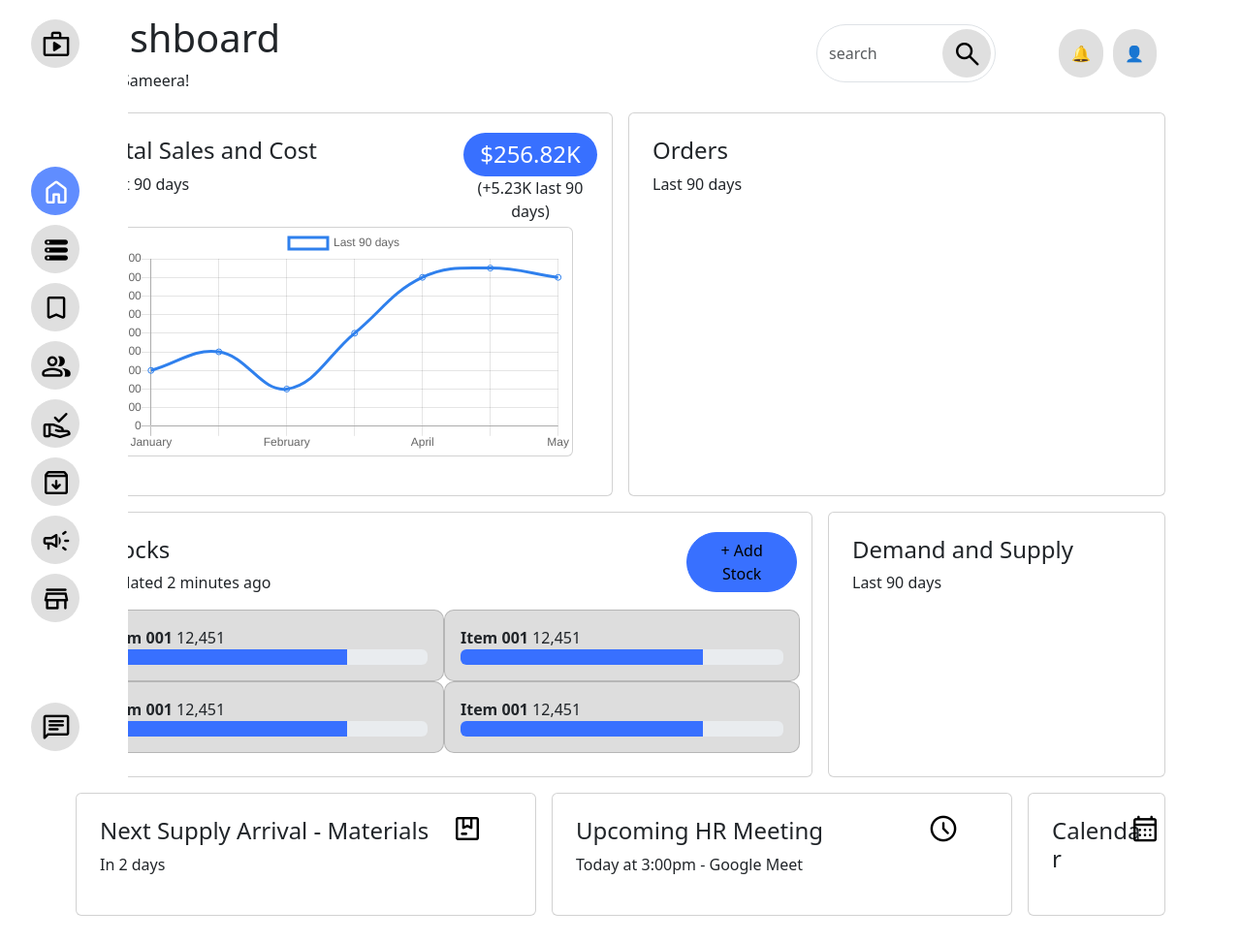
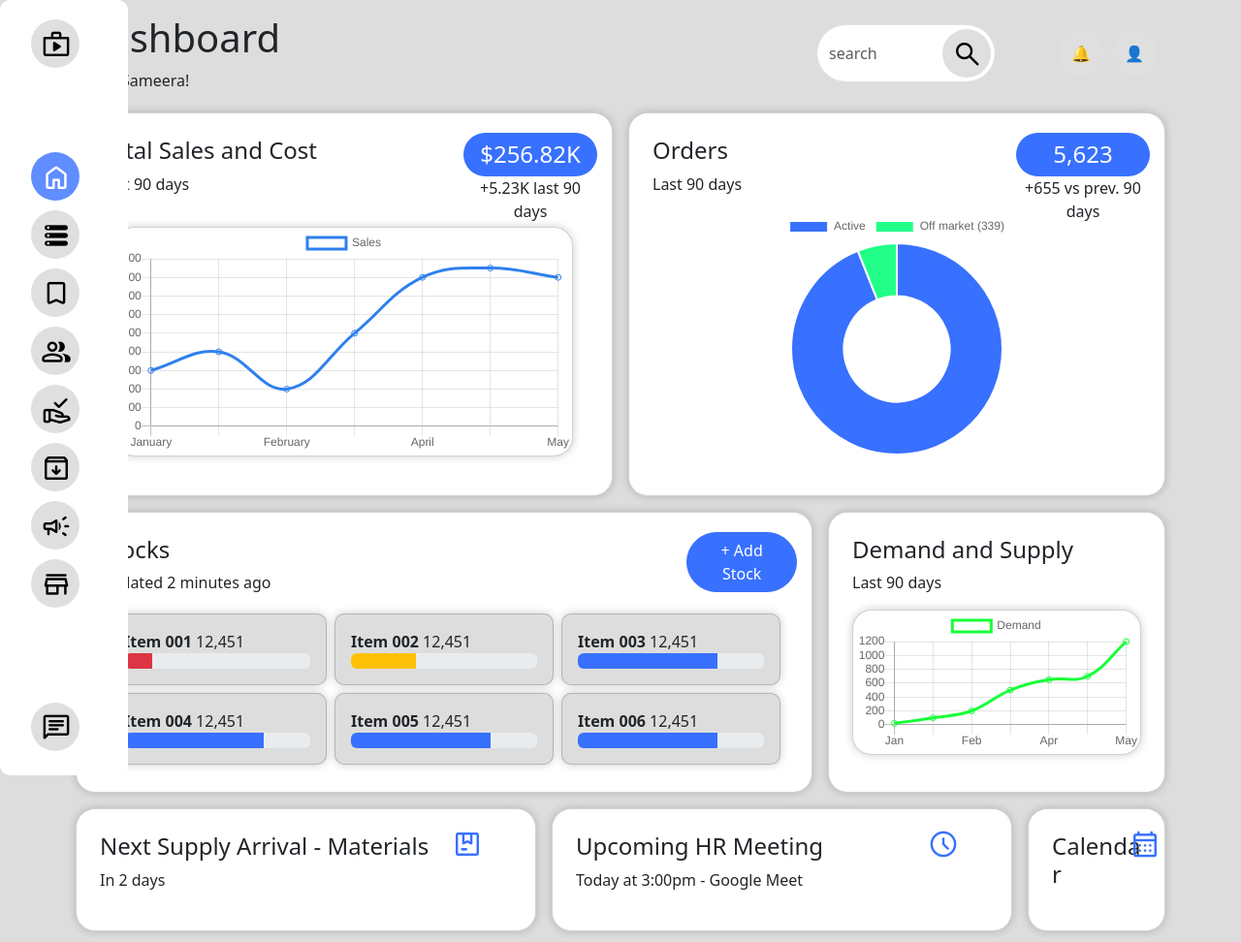
Before and after one commit to sameerasw/toolstore-ui, a website: page index.html in a window 1280 px wide. Shown: the whole page at 97% size. Drawn offline with nearby package versions, Linux system fonts and the light colour scheme.

Commit message:
Completed first 3 pages - refinements TBD

```diff
--- a/index.html
+++ b/index.html
@@ -52,7 +52,7 @@
         <div class="container" id="view">
             <div class="row">
                 <div class="card col p-4 m-2">
-                    <div class="card-button w-25 text-center"><h4 class="text-white m-0 bg-primary rounded-pill p-2">$256.82K</h4>(+5.23K last 90 days)</div>
+                    <div class="card-button w-25 text-center"><h4 class="text-white m-0 bg-primary rounded-pill p-2">$256.82K</h4>+5.23K last 90 days</div>
                     <h4>Total Sales and Cost</h4>
                     <p>Last 90 days</p>
                     <div class="card-body">
@@ -62,40 +62,56 @@
                     </div>
                 </div>
                 <div class="card col p-4 m-2">
+                    <div class="card-button w-25 text-center"><h4 class="text-white m-0 bg-primary rounded-pill p-2">5,623</h4>+655 vs prev. 90 days</div>
                     <h4>Orders</h4>
                     <p>Last 90 days</p>
+                      <canvas id="chart2"></canvas>
                 </div>
             </div>
             <div class="row">
                 <div class="card col-8 p-4 m-2">
                     <h4>Stocks</h4>
                     <p>Updated 2 minutes ago</p>
-                    <button type="button" class="btn btn-primary rounded-pill card-button">+ Add Stock</button>
-                    <div class="cards row" id="stock-cards-container">
-                        <div class="stock-card card col-6 p-3">
+                    <button type="button" class="btn btn-primary rounded-pill card-button text-white">+ Add Stock</button>
+                    <div class="inventory-item-cards">
+                        <div class="cards row px-3" id="stock-cards-container">
+                            <div class="stock-card card col p-3 m-1">
                                 <span><b>Item 001</b>   12,451</span>
                                 <div class="progress">
-                                <div class="progress-bar" role="progressbar" style="width: 75%" aria-valuenow="75" aria-valuemin="0" aria-valuemax="100"></div>
+                                    <div class="progress-bar bg-danger" role="progressbar" style="width: 15%" aria-valuenow="75" aria-valuemin="0" aria-valuemax="100"></div>
                                 </div>
                             </div>
-                        <div class="stock-card card col-6 p-3">
-                            <span><b>Item 001</b>   12,451</span>
+                            <div class="stock-card card col p-3 m-1">
+                                <span><b>Item 002</b>   12,451</span>
+                                <div class="progress">
+                                    <div class="progress-bar bg-warning" role="progressbar" style="width: 35%" aria-valuenow="75" aria-valuemin="0" aria-valuemax="100"></div>
+                                </div>
+                            </div>
+                            <div class="stock-card card col p-3 m-1">
+                                <span><b>Item 003</b>   12,451</span>
                                 <div class="progress">
                                     <div class="progress-bar" role="progressbar" style="width: 75%" aria-valuenow="75" aria-valuemin="0" aria-valuemax="100"></div>
                                 </div>
                             </div>
                         </div>
-                    <div class="cards row" id="stock-cards-container">
-                        <div class="stock-card card col-6 p-3">
-                            <span><b>Item 001</b>   12,451</span>
+                        <div class="cards row px-3" id="stock-cards-container">
+                            <div class="stock-card card col p-3 m-1">
+                                <span><b>Item 004</b>   12,451</span>
                                 <div class="progress">
                                     <div class="progress-bar" role="progressbar" style="width: 75%" aria-valuenow="75" aria-valuemin="0" aria-valuemax="100"></div>
                                 </div>
                             </div>
-                        <div class="stock-card card col-6 p-3">
-                            <span><b>Item 001</b>   12,451</span>
+                            <div class="stock-card card col p-3 m-1">
+                                <span><b>Item 005</b>   12,451</span>
                                 <div class="progress">
                                     <div class="progress-bar" role="progressbar" style="width: 75%" aria-valuenow="75" aria-valuemin="0" aria-valuemax="100"></div>
+                                </div>
+                            </div>
+                            <div class="stock-card card col p-3 m-1">
+                                <span><b>Item 006</b>   12,451</span>
+                                <div class="progress">
+                                    <div class="progress-bar" role="progressbar" style="width: 75%" aria-valuenow="75" aria-valuemin="0" aria-valuemax="100"></div>
+                                </div>
                             </div>
                         </div>
                     </div>
@@ -103,9 +119,12 @@
                 <div class="card col p-4 m-2">
                     <h4>Demand and Supply</h4>
                     <p>Last 90 days</p>
+                    <div class="card chart-container">
+                      <canvas id="chart3"></canvas>
                     </div>
                 </div>
-            <div class="row">
+            </div>
+            <div class="row dash-buttons">
                 <div class="card col-5 p-4 m-2">
                     <h4>Next Supply Arrival - Materials</h4>
                     <p>In 2 days</p>
--- a/js/chart.js
+++ b/js/chart.js
@@ -4,7 +4,7 @@ type: 'line',
 data: {
     labels: ["January", " ", "February", " ", "April", " ", "May"],
     datasets: [{
-    label: 'Last 90 days',
+    label: 'Sales',
     backgroundColor: 'rgba(161, 198, 247, 0)',
     borderColor: 'rgb(47, 128, 237)',
     data: [300, 400, 200, 500, 800, 850, 800],
@@ -20,3 +20,39 @@ options: {
     }
 },
 });
+
+const chrt2 = document.getElementById("chart2").getContext('2d');
+      const myChart2 = new Chart(chrt2, {
+        type: 'doughnut',
+        data: {
+          labels: ["Active", "Off market (339)"],
+          datasets: [{
+            label: 'Orders',
+            data: [5284,339],
+            backgroundColor: ["#3870ff", "#22ff88"]
+          }]
+        },
+      });
+
+const ctx2 = document.getElementById("chart3").getContext('2d');
+const myChart3 = new Chart(ctx2, {
+type: 'line',
+data: {
+    labels: ["Jan", " ", "Feb", " ", "Apr", " ", "May"],
+    datasets: [{
+    label: 'Demand',
+    backgroundColor: 'rgba(161, 198, 247, 0)',
+    borderColor: 'rgb(22,255,55)',
+    data: [20, 100, 200, 500, 650, 700, 1200],
+    }]
+},
+options: {
+    scales: {
+    yAxes: [{
+        ticks: {
+        beginAtZero: true,
+        }
+    }]
+    }
+},
+});
--- a/scss/main.scss
+++ b/scss/main.scss
@@ -4,6 +4,12 @@ $primary : #3870ff;
 
 body{
     height: 100%;
+    background-color: #dddddd;
+}
+
+.card{
+    box-shadow: 0 0 10px 0 rgba(0,0,0,0.2);
+    border-radius: 20px;
 }
 
 .nav{
@@ -28,7 +34,8 @@ body{
 }
 
 .header{
-    margin-top: 15px;
+    padding-top: 15px;
+
 }
 
 .nav__list{
@@ -191,3 +198,13 @@ body{
     overflow-y: scroll;
     height:600px;
 }
+
+.dash-buttons span{
+    color: $primary;
+}
+
+#map{
+    background-image: url("../resources/img/manual-warehouse.png");
+    background-repeat: no-repeat;
+    background-size: cover;
+}
```
Also changed, not shown: inventory.html (+44 -43 lines), css/main.css, resources/img/manual-warehouse.png (added), resources/img/pexels-cassidy-muir-2065971.jpg, resources/img/pexels-designecologist-1392854.jpg, resources/img/pexels-marta-longas-3143082.jpg, resources/img/pexels-prem-pal-singh-tanwar-8263857.jpg, resources/img/pexels-riki-risnandar-3946168.jpg, 1 other file. Lines whose indentation alone changed are shown as unchanged.
